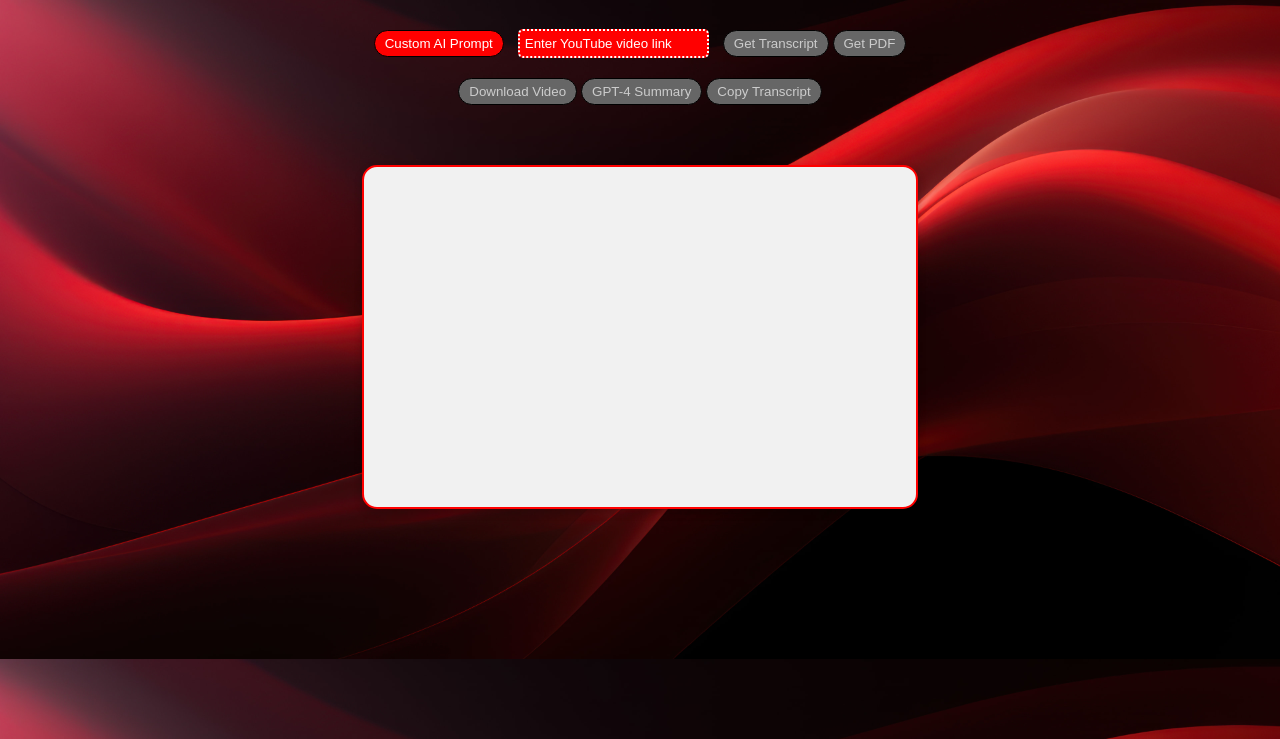
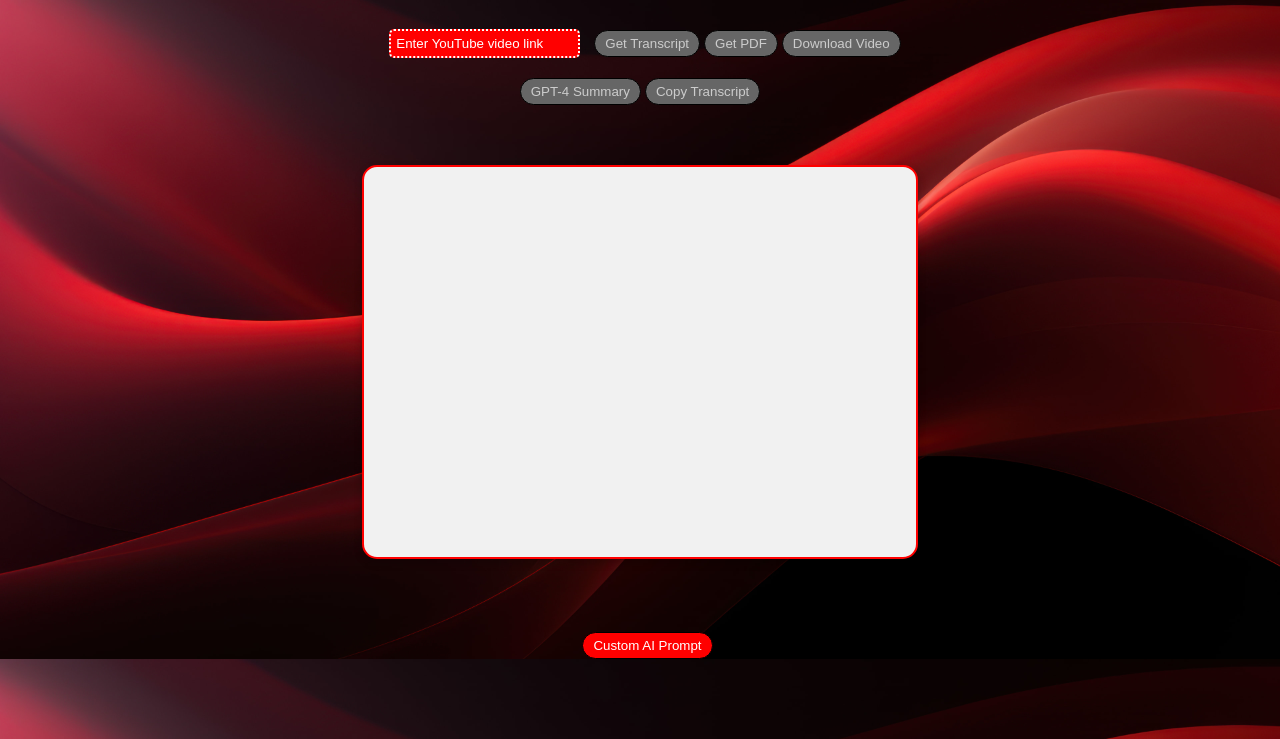
Before and after one commit to beanpython1/transcript, a plain HTML site: page index.html in a window 1280 px wide. Shown: the part 61-800 px from the top of the page. Drawn offline with nearby package versions, Linux system fonts and the light colour scheme.

Commit message:
Update styles.css

```diff
--- a/styles.css
+++ b/styles.css
@@ -16,11 +16,11 @@
     width: 80%;
     max-width: 800px;
     box-shadow: 0 4px 8px 0 rgba(0,0,0,0.2);
-    min-height: 300px;
+    min-height: 350px;
     overflow-y: scroll; /* Change overflow-y to scroll */
     margin-left: auto;
     margin-right: auto;
-    max-height: 500px;
+    max-height: 450px;
 }
 
 input[type="text"] {
@@ -63,3 +63,11 @@ button:disabled {
     background-color: #666; /* Dark gray background color */
     color: #ccc; /* Light gray text color */
 }
+#getAI {
+    position: fixed;
+    margin: auto;
+    left: 41%;
+    bottom: -100px !important;
+    z-index: 9999;
+    display: inline-block;
+}
```
